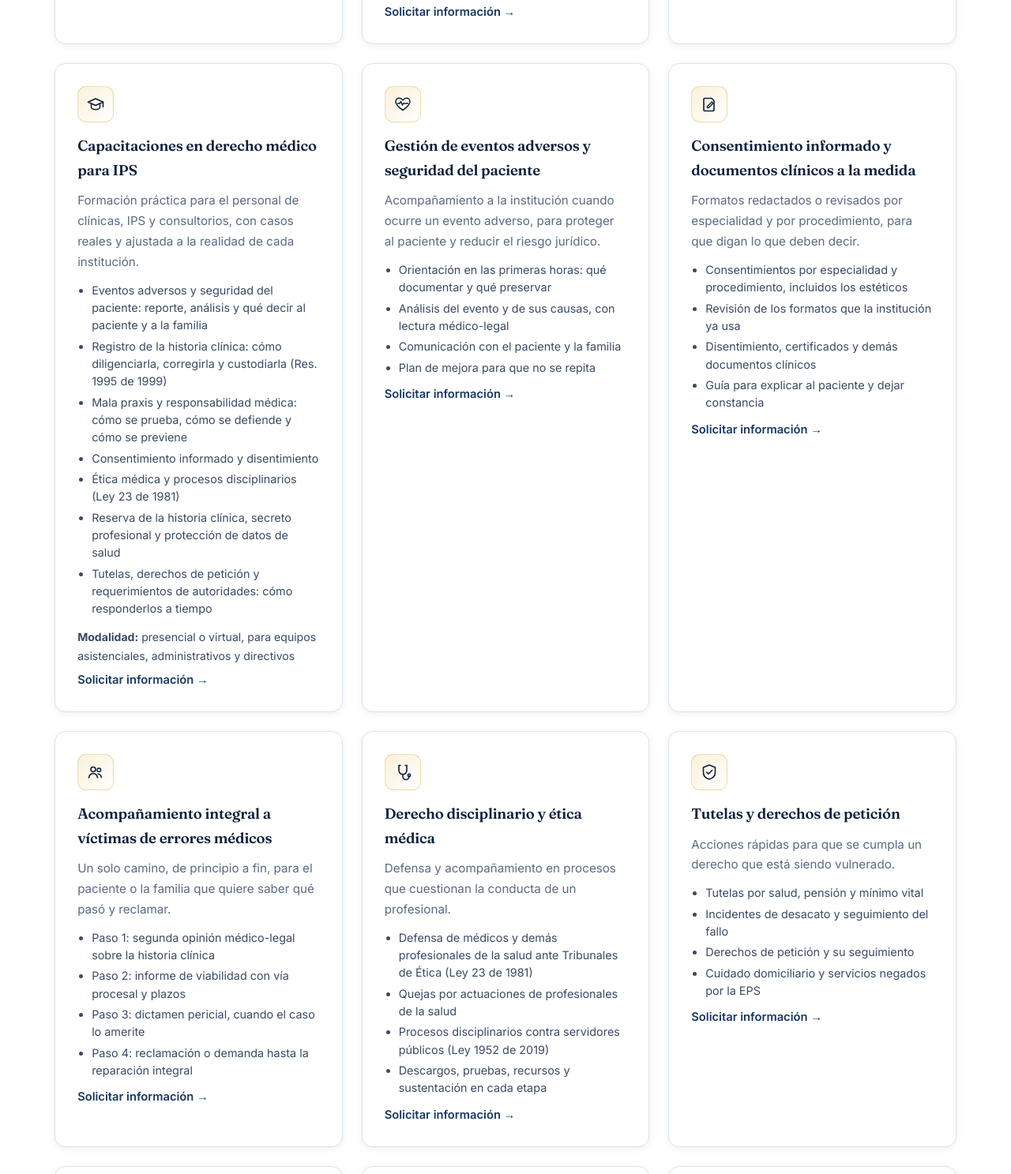
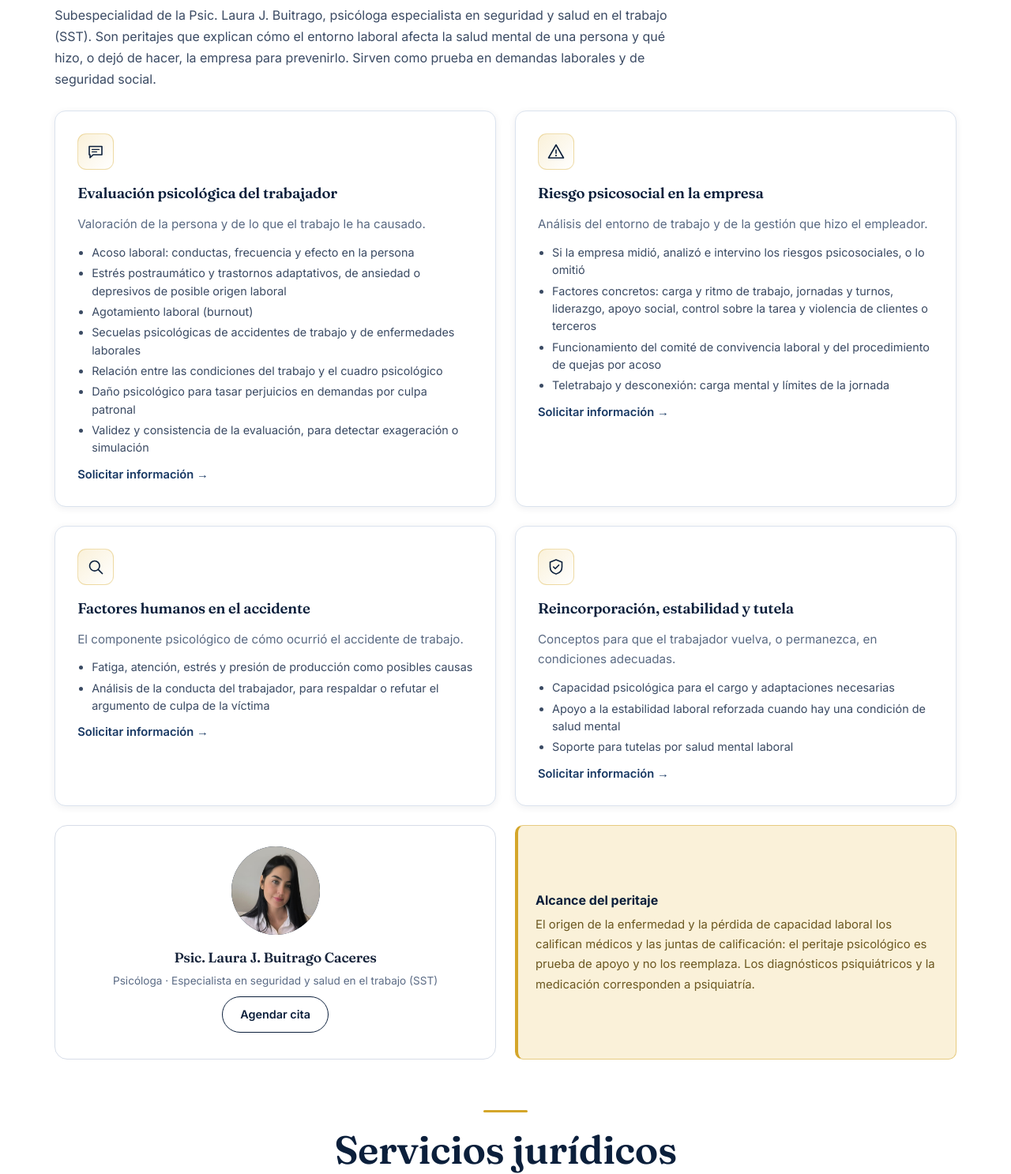
Before and after one commit to asesormedicolegalcol-lgtm/ecosistema-verum, a plain HTML site: page servicios-juridicos.html in a window 1280 px wide. Shown: the part 3052-4539 px from the top of the page at 79% size. Drawn offline with Linux system fonts and the light colour scheme; no server answers.

Commit message:
Servicios periciales: subespecialidad Psicologia en SST (apartado propio con tarjeta resumen, foto de Laura y alcance del peritaje); opcion en el formulario
Co-Authored-By: Claude Sonnet 5.5 <noreply@anthropic.com>

```diff
--- a/servicios-juridicos.html
+++ b/servicios-juridicos.html
@@ -394,6 +394,58 @@
             <ul class="detalle"><li>Escalas de dependencia (Barthel, Karnofsky)</li><li>Diferencia entre servicio clínico y cuidador doméstico</li></ul>
             <a class="enlace-area" href="#solicitar" data-area="Servicios periciales">Solicitar información →</a>
         </div>
+        <div class="tarjeta">
+            <div class="tarjeta-icono"><svg><use href="#i-chat"></use></svg></div>
+            <h3>Psicología en seguridad y salud en el trabajo</h3>
+            <p>Peritajes psicológicos sobre el impacto del entorno laboral en la salud mental, útiles en demandas laborales y de seguridad social.</p>
+            <ul class="detalle"><li>Acoso laboral, estrés postraumático y secuelas por accidentes de trabajo y enfermedades laborales</li><li>Riesgo psicosocial: qué hizo la empresa para prevenirlo</li><li>Factores humanos en el accidente y reincorporación</li></ul>
+            <a class="enlace-area" href="#psicologia-sst">Ver el servicio completo →</a>
+        </div>
+    </div>
+
+    <div class="seccion-titulo" id="psicologia-sst" style="margin-top:64px"><div class="linea-oro"></div><h2>Psicología en seguridad y salud en el trabajo</h2></div>
+    <p class="intro-area">Subespecialidad de la Psic. Laura J. Buitrago, psicóloga especialista en seguridad y salud en el trabajo (SST). Son peritajes que explican cómo el entorno laboral afecta la salud mental de una persona y qué hizo, o dejó de hacer, la empresa para prevenirlo. Sirven como prueba en demandas laborales y de seguridad social.</p>
+    <div class="rejilla areas" style="grid-template-columns:repeat(auto-fit,minmax(min(100%,480px),1fr))">
+        <div class="tarjeta">
+            <div class="tarjeta-icono"><svg><use href="#i-chat"></use></svg></div>
+            <h3>Evaluación psicológica del trabajador</h3>
+            <p>Valoración de la persona y de lo que el trabajo le ha causado.</p>
+            <ul class="detalle"><li>Acoso laboral: conductas, frecuencia y efecto en la persona</li><li>Estrés postraumático y trastornos adaptativos, de ansiedad o depresivos de posible origen laboral</li><li>Agotamiento laboral (burnout)</li><li>Secuelas psicológicas de accidentes de trabajo y de enfermedades laborales</li><li>Relación entre las condiciones del trabajo y el cuadro psicológico</li><li>Daño psicológico para tasar perjuicios en demandas por culpa patronal</li><li>Validez y consistencia de la evaluación, para detectar exageración o simulación</li></ul>
+            <a class="enlace-area" href="#solicitar" data-area="Psicología en SST">Solicitar información →</a>
+        </div>
+        <div class="tarjeta">
+            <div class="tarjeta-icono"><svg><use href="#i-alerta"></use></svg></div>
+            <h3>Riesgo psicosocial en la empresa</h3>
+            <p>Análisis del entorno de trabajo y de la gestión que hizo el empleador.</p>
+            <ul class="detalle"><li>Si la empresa midió, analizó e intervino los riesgos psicosociales, o lo omitió</li><li>Factores concretos: carga y ritmo de trabajo, jornadas y turnos, liderazgo, apoyo social, control sobre la tarea y violencia de clientes o terceros</li><li>Funcionamiento del comité de convivencia laboral y del procedimiento de quejas por acoso</li><li>Teletrabajo y desconexión: carga mental y límites de la jornada</li></ul>
+            <a class="enlace-area" href="#solicitar" data-area="Psicología en SST">Solicitar información →</a>
+        </div>
+        <div class="tarjeta">
+            <div class="tarjeta-icono"><svg><use href="#i-lupa"></use></svg></div>
+            <h3>Factores humanos en el accidente</h3>
+            <p>El componente psicológico de cómo ocurrió el accidente de trabajo.</p>
+            <ul class="detalle"><li>Fatiga, atención, estrés y presión de producción como posibles causas</li><li>Análisis de la conducta del trabajador, para respaldar o refutar el argumento de culpa de la víctima</li></ul>
+            <a class="enlace-area" href="#solicitar" data-area="Psicología en SST">Solicitar información →</a>
+        </div>
+        <div class="tarjeta">
+            <div class="tarjeta-icono"><svg><use href="#i-escudo"></use></svg></div>
+            <h3>Reincorporación, estabilidad y tutela</h3>
+            <p>Conceptos para que el trabajador vuelva, o permanezca, en condiciones adecuadas.</p>
+            <ul class="detalle"><li>Capacidad psicológica para el cargo y adaptaciones necesarias</li><li>Apoyo a la estabilidad laboral reforzada cuando hay una condición de salud mental</li><li>Soporte para tutelas por salud mental laboral</li></ul>
+            <a class="enlace-area" href="#solicitar" data-area="Psicología en SST">Solicitar información →</a>
+        </div>
+        <div class="equipo">
+            <div class="socio" style="height:100%;box-sizing:border-box">
+                <div class="socio-foto"><img src="img/laura-buitrago.jpg" alt="Laura J. Buitrago Caceres, psicóloga especialista en seguridad y salud en el trabajo" width="400" height="400" loading="lazy"></div>
+                <h3>Psic. Laura J. Buitrago Caceres</h3>
+                <p class="socio-cargo">Psicóloga · Especialista en seguridad y salud en el trabajo (SST)</p>
+                <a class="boton boton-linea-oscuro" href="#solicitar" data-area="Psicología en SST">Agendar cita</a>
+            </div>
+        </div>
+        <div class="aviso" style="margin:0;display:flex;flex-direction:column;justify-content:center">
+            <strong>Alcance del peritaje</strong>
+            <p>El origen de la enfermedad y la pérdida de capacidad laboral los califican médicos y las juntas de calificación: el peritaje psicológico es prueba de apoyo y no los reemplaza. Los diagnósticos psiquiátricos y la medicación corresponden a psiquiatría.</p>
+        </div>
     </div>
 
     <div class="seccion-titulo" id="juridicos" style="margin-top:64px"><div class="linea-oro"></div><h2>Servicios jurídicos</h2></div>
@@ -546,7 +598,7 @@
             <div class="socio-foto"><img src="img/laura-buitrago.jpg" alt="Laura J. Buitrago Caceres, psicóloga especialista en seguridad y salud en el trabajo" width="400" height="400" loading="lazy"></div>
             <h3>Psic. Laura J. Buitrago Caceres</h3>
             <p class="socio-cargo">Psicóloga · Especialista en seguridad y salud en el trabajo (SST)</p>
-            <p class="socio-area">Peritaje psicológico en SST</p>
+            <p class="socio-area">Peritaje psicológico en SST y salud mental laboral</p>
             <a class="boton boton-linea-oscuro" href="#solicitar" data-area="Servicios periciales">Solicitar información</a>
         </div>
         <div class="socio">
@@ -797,7 +849,7 @@
                 <label>Correo electrónico<input name="correo" type="email" autocomplete="email"></label>
                 <label>Ciudad<input name="ciudad" autocomplete="address-level2"></label>
             </div>
-            <label>Área de interés<select name="area"><option>Servicios periciales</option><option>Responsabilidad médica</option><option>Defensa legal preventiva</option><option>Capacitaciones para IPS</option><option>Eventos adversos</option><option>Consentimiento informado</option><option>Tutelas y derechos de petición</option><option>Derecho administrativo</option><option>Derecho laboral</option><option>Seguros</option><option>Derecho disciplinario y ética médica</option><option>Derecho penal</option><option>Derecho civil y de familia</option><option>No estoy seguro(a)</option></select></label>
+            <label>Área de interés<select name="area"><option>Servicios periciales</option><option>Psicología en SST</option><option>Responsabilidad médica</option><option>Defensa legal preventiva</option><option>Capacitaciones para IPS</option><option>Eventos adversos</option><option>Consentimiento informado</option><option>Tutelas y derechos de petición</option><option>Derecho administrativo</option><option>Derecho laboral</option><option>Seguros</option><option>Derecho disciplinario y ética médica</option><option>Derecho penal</option><option>Derecho civil y de familia</option><option>No estoy seguro(a)</option></select></label>
             <label>Cuéntenos brevemente su caso<textarea name="mensaje" rows="5" placeholder="No incluya datos clínicos detallados ni documentos por este formulario."></textarea></label>
             <label class="acepto"><input type="checkbox" name="acepto" required><span>Autorizo el tratamiento de mis datos para ser contactado(a) sobre mi consulta, conforme a la <a href="privacidad-sitio.html">política de privacidad</a> (Ley 1581 de 2012).</span></label>
             <button type="submit" class="boton boton-oro">Enviar solicitud</button>
```
